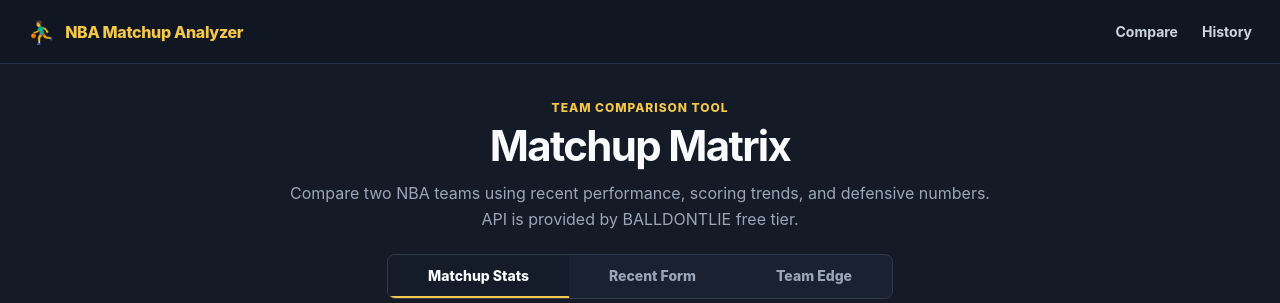
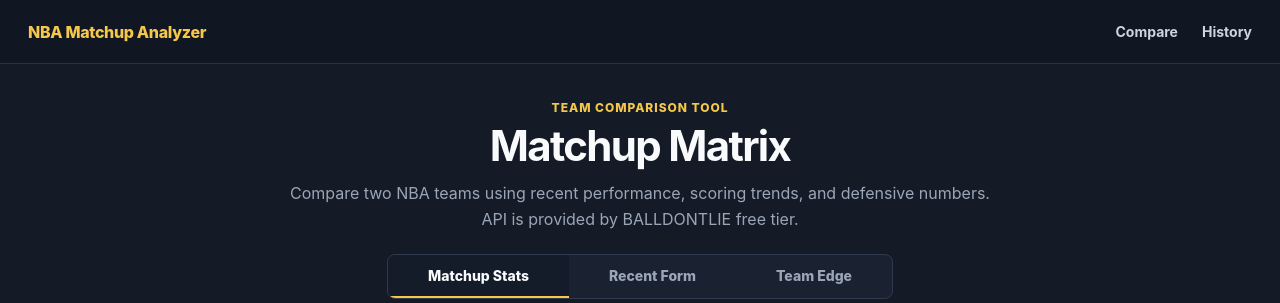
Before and after one commit to krugereth/nba_matchup_analyzer, a Flask app: page / in a window 1280 px wide. Shown: the top 303 px of the page. Run offline with Flask 3, Linux system fonts and the light colour scheme.

Commit message:
remove logo top left

```diff
--- a/templates/base.html
+++ b/templates/base.html
@@ -10,7 +10,6 @@
 <body>
     <header class="topbar">
         <div class="brand">
-            <span class="brand-icon">⛹️‍♂️</span>
             <span>NBA Matchup Analyzer</span>
         </div>
 
```
